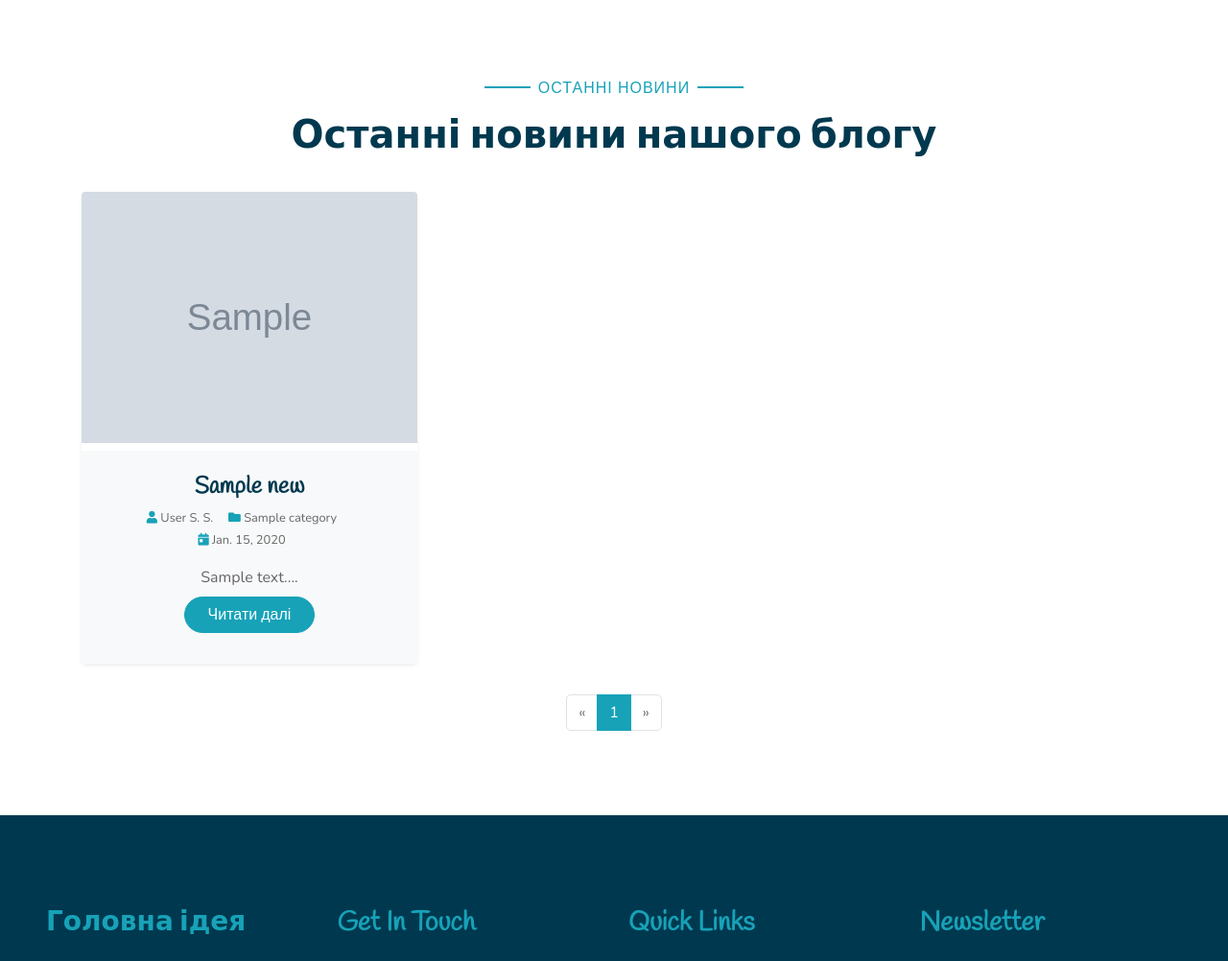
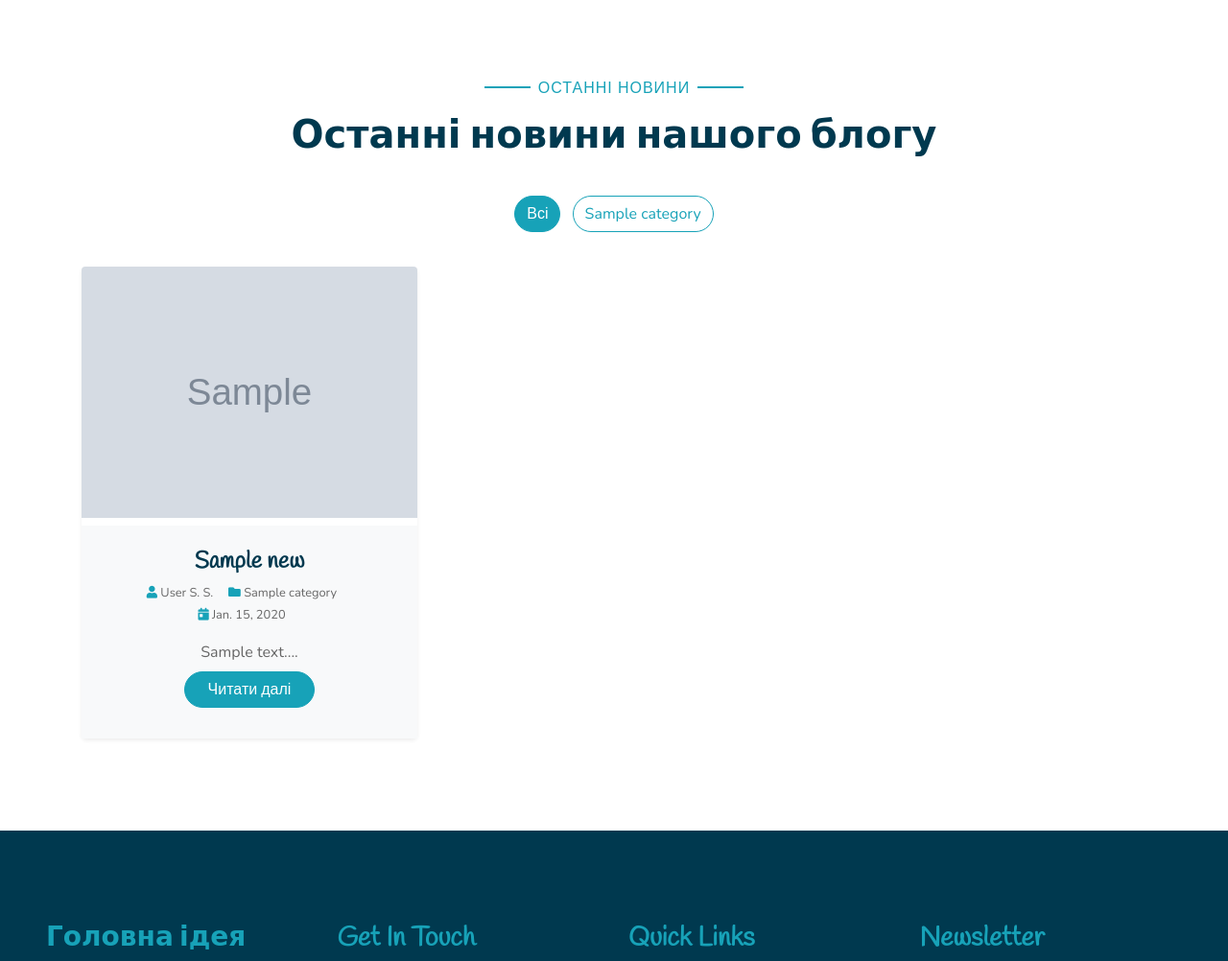
Before and after one commit to rzsgymn/rzmgymn, a Django app: page /blog in a window 1280 px wide. Shown: the part 726-1728 px from the top of the page at 96% size. Run offline with Django 4.2, Linux system fonts and the light colour scheme; tables that the repository leaves empty hold one stand-in row (values such as "Sample post"); grey boxes marked "Sample" are stand-in pictures; some libraries are stand-ins or nearby versions.

Commit message:
add filter category

```diff
--- a/administration/models.py
+++ b/administration/models.py
@@ -10,8 +10,10 @@ class TypeOfAdministrativePosition(models.Model):
     type_position = models.CharField(
         max_length=64,
         verbose_name='посада',
-        help_text='приклад: Директор гімназії | Заступник директора з навчально-виховної роботи...'
+        help_text='приклад: Директор гімназії | Заступник директора з навчально-виховної роботи...',
+        unique=True,
     )
+    # is_boss = models.Model()
 
     def __str__(self):
         return self.type_position
--- /dev/null
+++ b/common_static/css/categories.css
@@ -0,0 +1,14 @@
+.category_link {
+    color: #17a2b8;
+    border: 1px solid transparent;
+    border-color: #17a2b8;
+    border-radius: 30px;
+}
+.category_link:hover {
+    color: white;
+    background-color: #17a2b8;
+}
+.category_link_active {
+    color: white;
+    background-color: #17a2b8;
+}
--- a/core/views.py
+++ b/core/views.py
@@ -1,5 +1,6 @@
 from django.shortcuts import render
 
+from news.models import News
 from .models import Facility, Testimonial
 from administration.models import Administration
 
@@ -22,10 +23,11 @@ def index(request):
             "social_network": social_network,
             "src": admin.person_admin.photo.url if admin.person_admin.photo else None,
         })
-
+    news = News.objects.filter(is_published=True).order_by('-date_created')[:3]
     context = {
         "facilities": facilities,
         "testimonials": testimonials,
         "administration": administration,
+        "news": news,
     }
     return render(request, 'core/index.html', context=context)
--- a/news/admin.py
+++ b/news/admin.py
@@ -16,6 +16,11 @@ class NewsAdmin(admin.ModelAdmin):
 
     inlines = [ImageOfPostInline]
 
+    # class Media:
+    #     css = {
+    #         'all': ('css/style.css', )
+    #     }
+
 
 @admin.register(Categories)
 class CategoriesAdmin(admin.ModelAdmin):
--- a/news/templates/news/blog.html
+++ b/news/templates/news/blog.html
@@ -1,5 +1,10 @@
 {% extends 'base.html' %}
 {% load static %}
+
+{% block link %}
+<link href="{% static 'css/categories.css' %}" rel="stylesheet">
+{% endblock %}
+
 {% block content %}
 <!-- Header Start -->
 <div class="container-fluid bg-primary mb-5">
@@ -22,89 +27,40 @@
             <p class="section-title px-5"><span class="px-2">Останні новини</span></p>
             <h1 class="mb-4">Останні новини нашого блогу</h1>
         </div>
-        <div class="row pb-3">
 
-            {% for post in news %}
-            <div class="col-lg-4 mb-4">
-                <div class="card border-0 shadow-sm mb-2">
 
-                    {% with img_obj=post.imageofpost_set.first %}
-                    {% if img_obj %}
-                    <img class="card-img-top mb-2" src="{{ img_obj.image.url }}" alt="">
-                    {% else %}
-                    <img class="card-img-top mb-2" src="{{ post.categories.image.url }}" alt="">
-                    {% endif %}
-                    {% endwith %}
-
-                    <div class="card-body bg-light text-center p-4">
-                        <h4 class="">{{ post.title }}</h4>
-                        <div class="d-flex justify-content-center ">
-                            <small class="mr-3"><i class="fa fa-user text-primary"></i> {{ post.author.get_initials }}</small>
-                            <small class="mr-3"><i class="fa fa-folder text-primary"></i> {{ post.categories.name }}</small>
-                        </div>
-                        <div class="mb-3">
-                            <small class="mr-3"><i class="fa fa-calendar-day text-primary"></i> {{ post.date_created }}</small>
-                            <!--                            |date:"Y-m-d"-->
-                            <i class="fa-solid fa-calendar-days"></i>
-                        </div>
-                        <div>{{ post.preview_content }}</div>
-                        <a href="" class="btn btn-primary px-4 mx-auto my-2">Читати далі</a>
-                    </div>
+        <!--Categories Start-->
+        <div class="row">
+            <div class="col-12 text-center mb-2">
+                <div class="list-inline mb-4" id="portfolio-flters">
+                    <a class="btn category_link m-1 category_link_active" href="{% url 'blog' %}">Всі</a>
+                    {% for category in categories|dictsort:'name' %}
+                    <a class="btn category_link m-1" href="{% url 'blog' %}?cat={{ category.name }}">{{ category.name }}</a>
+                    {% endfor %}
                 </div>
             </div>
+        </div>
+        <!--Categories End-->
 
-            {% endfor %}
 
-            <!--            <div class="col-lg-4 mb-4">-->
-            <!--                <div class="card border-0 shadow-sm mb-2">-->
-            <!--                    <img class="card-img-top mb-2" src="img/blog-3.jpg" alt="">-->
-            <!--                    <div class="card-body bg-light text-center p-4">-->
-            <!--                        <h4 class="">Diam amet eos at no eos</h4>-->
-            <!--                        <div class="d-flex justify-content-center mb-3">-->
-            <!--                            <small class="mr-3"><i class="fa fa-user text-primary"></i> Admin</small>-->
-            <!--                            <small class="mr-3"><i class="fa fa-folder text-primary"></i> Web Design</small>-->
-            <!--                            <small class="mr-3"><i class="fa fa-comments text-primary"></i> 15</small>-->
-            <!--                        </div>-->
-            <!--                        <p>Sed kasd sea sed at elitr sed ipsum justo, sit nonumy diam eirmod, duo et sed sit eirmod kasd-->
-            <!--                            clita tempor dolor stet lorem. Tempor ipsum justo amet stet...</p>-->
-            <!--                        <a href="" class="btn btn-primary px-4 mx-auto my-2">Read More</a>-->
-            <!--                    </div>-->
-            <!--                </div>-->
-            <!--            </div>-->
-            <div class="col-md-12 mb-4">
-                <nav aria-label="Page navigation">
-                    <ul class="pagination justify-content-center mb-0">
-                        <li class="page-item {{ class_first_page }}">
-                            <a class="page-link" href="/blog?page={{ previous }}" aria-label="Previous">
-                                <span aria-hidden="true">&laquo;</span>
-                                <span class="sr-only">Previous</span>
-                            </a>
-                        </li>
-
-                        {% for n in list_of_pages %}
-
-                        {% if page_number == n %}
-                        <li class="page-item active"><a class="page-link" href="/blog?page={{ n }}">{{ n }}</a></li>
-                        {% elif n == 0 %}
-                        <li class="page-item page-link">...</li>
-                        {% else %}
-                        <li class="page-item"><a class="page-link" href="/blog?page={{ n }}">{{ n }}</a></li>
-                        {% endif %}
-
-                        {% endfor %}
-
-                        <li class="page-item {{ class_last_page }}">
-                            <a class="page-link" href="/blog?page={{ next_link }}" aria-label="Next">
-                                <span aria-hidden="true">&raquo;</span>
-                                <span class="sr-only">Next</span>
-                            </a>
-                        </li>
-                    </ul>
-                </nav>
-            </div>
-        </div>
+        {% include  'show_news.html' %}
     </div>
 </div>
 
 <!-- Blog End -->
 {% endblock %}
+
+{% block script %}
+<script>
+    let active_category = '{{ active_category }}';
+    let children_cat = document.getElementById('portfolio-flters').children;
+    for (let i = 1; i < children_cat.length; i++) {
+        if (children_cat[i].text == active_category) {
+            children_cat[i].classList.toggle('category_link_active');
+            children_cat[0].classList.toggle('category_link_active');
+            break;
+        }
+    }
+</script>
+
+{% endblock %}
--- a/news/views.py
+++ b/news/views.py
@@ -1,14 +1,21 @@
+from django.core.paginator import Paginator
 from django.shortcuts import render
-from django.core.paginator import Paginator
-from .models import News
+
+from .models import News, Categories
 
 COUNT_NEWS_OF_PAGE = 9
 
 
 def blog(request):
-    news = News.objects.filter(is_published=True).order_by('-date_created')
+    active_category = request.GET.get('cat', '')
+
+    if active_category:
+        news = News.objects.filter(categories__name=active_category).filter(is_published=True).order_by('-date_created')
+    else:
+        news = News.objects.filter(is_published=True).order_by('-date_created')
     paginator = Paginator(news, COUNT_NEWS_OF_PAGE)
-    page_number = int(request.GET.get('page', 1))
+    page_number = validator_of_positive_numbers(request.GET.get('page', '1'))
+
     page_obj = paginator.get_page(page_number)
 
     end_n = paginator.page_range.stop - 1
@@ -18,12 +25,14 @@ def blog(request):
     class_first_page, class_last_page, list_of_pages = get_list_of_pages(page_number, end_n)
     context = {
         'news': page_obj.object_list,
+        'categories': Categories.objects.all(),
+        'active_category': active_category,
         'list_of_pages': list_of_pages,
         'class_first_page': class_first_page,
         'class_last_page': class_last_page,
         'page_number': page_number,
         'next_link': page_number + 1,
-        'previous': page_number - 1
+        'previous': page_number - 1,
     }
     return render(request, 'news/blog.html', context=context)
 
@@ -37,7 +46,8 @@ def blog_detail(request, pk):
         'images_of_post': images_of_post,
         'count_image': count_image,
         'list_range_count_image': list(range(1, count_image)),
-        "author_src": post.author.photo.url if post.author.photo else None,
+        'author_src': post.author.photo.url if post.author.photo else None,
+        'categories': Categories.objects.all(),
     }
     print(images_of_post.count())
 
@@ -68,3 +78,9 @@ def get_list_of_pages(active_n: int, end_n: int) -> tuple:
         'disabled' if active_n == end_n else '',
         lst,
     )
+
+
+def validator_of_positive_numbers(n: str) -> int:
+    if len(set(n) - set('0123456789')) == 0:
+        return int(n)
+    return 1
--- a/staff/models.py
+++ b/staff/models.py
@@ -9,11 +9,12 @@ class TypeOfSocialNetwork(models.Model):
     class Meta:
         verbose_name_plural = "Види соціальних мереж"
 
-    name = models.CharField(max_length=32, verbose_name='назва')
+    name = models.CharField(max_length=32, verbose_name='назва', unique=True)
     class_name = models.CharField(
         max_length=32,
         help_text='назви класів шукайте за посиланням https://fortawesome.com/sets/font-awesome-5-brands or https://fontawesome.com/',
-        verbose_name="ім'я класу"
+        verbose_name="ім'я класу",
+        unique=True,
     )
 
     def __str__(self):
--- a/templates/base.html
+++ b/templates/base.html
@@ -1,5 +1,5 @@
+<!DOCTYPE html>
 {% load static %}
-<!DOCTYPE html>
 <html lang="uk">
 <head>
     <meta charset="utf-8">
@@ -27,6 +27,9 @@
 
     <!-- Customized Bootstrap Stylesheet -->
     <link href="{% static 'css/style.css' %}" rel="stylesheet">
+
+{% block link %}
+{% endblock %}
 </head>
 
 <body>
--- /dev/null
+++ b/templates/show_news.html
@@ -0,0 +1,36 @@
+
+{% if news.count == 0 %}
+<h2 class="text-center">Нажіль нічого не знайдено :(</h2>
+{% else %}
+<div class="row pb-3">
+    {% for post in news %}
+    <div class="col-lg-4 mb-4">
+        <div class="card border-0 shadow-sm mb-2">
+
+            {% with img_obj=post.imageofpost_set.first %}
+            {% if img_obj %}
+            <img class="card-img-top mb-2" src="{{ img_obj.image.url }}" alt="">
+            {% else %}
+            <img class="card-img-top mb-2" src="{{ post.categories.image.url }}" alt="">
+            {% endif %}
+            {% endwith %}
+
+            <div class="card-body bg-light text-center p-4">
+                <h4 class="">{{ post.title }}</h4>
+                <div class="d-flex justify-content-center ">
+                    <small class="mr-3"><i class="fa fa-user text-primary"></i> {{ post.author.get_initials }}</small>
+                    <small class="mr-3"><i class="fa fa-folder text-primary"></i> {{ post.categories.name }}</small>
+                </div>
+                <div class="mb-3">
+                    <small class="mr-3"><i class="fa fa-calendar-day text-primary"></i> {{ post.date_created }}</small>
+                    <!--                            |date:"Y-m-d"-->
+                    <i class="fa-solid fa-calendar-days"></i>
+                </div>
+                <div>{{ post.preview_content }}</div>
+                <a href="{% url 'blog_detail' post.pk %}" class="btn btn-primary px-4 mx-auto my-2">Читати далі</a>
+            </div>
+        </div>
+    </div>
+    {% endfor %}
+</div>
+{% endif %}
```
Also changed, not shown: core/templates/core/index.html (+12 -0 lines), news/models.py (+6 -1 lines), news/templates/news/single.html (+5 -19 lines), core/migrations/0005_alter_facility_class_name_icon.py (added), news/migrations/0003_alter_imageofpost_image.py (added), 1 other file.
